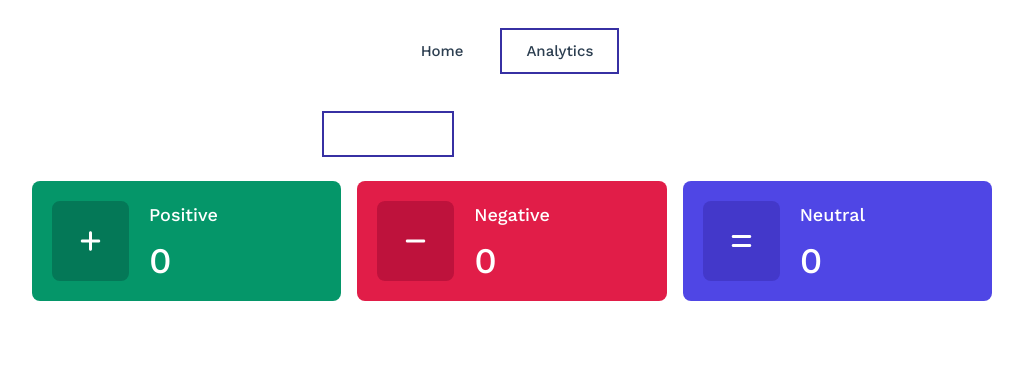
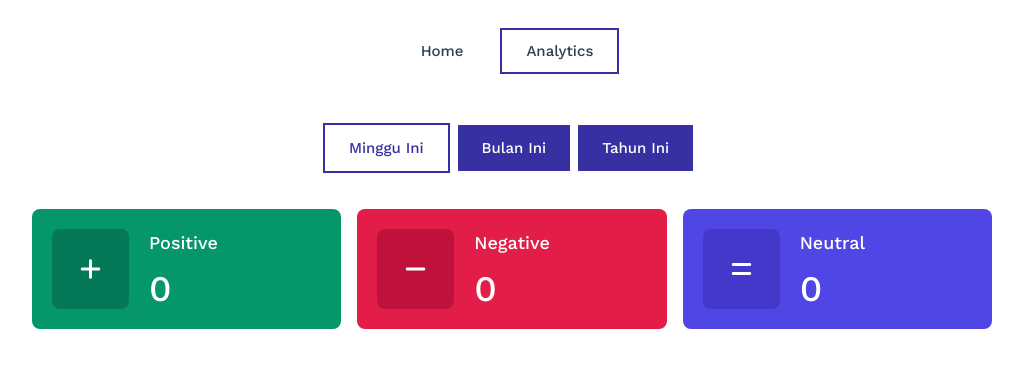
Before and after one commit to devryank/daily-activity, a Vue app: page /analytics in a window 1280 px wide. Shown: the top 368 px of the page, without its empty margins (128-1151 px from the left). Built offline with nearby package versions, Linux system fonts and the light colour scheme.

Commit message:
fix: handle button style for white and dark theme

```diff
--- a/src/views/AnalyticsView.vue
+++ b/src/views/AnalyticsView.vue
@@ -7,6 +7,7 @@ export default {
       db: null,
       ready: false,
       activities: [],
+      period: "week",
       totalActivities: 0,
       totalPositiveActivities: 0,
       totalNegativeActivities: 0,
@@ -117,41 +118,39 @@ export default {
 <template>
   <div class="grid grid-cols-12 gap-4 text-white">
     <div class="col-span-12 my-5 mx-auto">
-      <a
-        href=""
-        class="
-          mx-1
-          py-3
-          px-6
-          dark:bg-transparent
-          border-2 border-indigo-800
-          dark:text-white dark:hover:bg-indigo-600 dark:hover:border-indigo-600
+      <button
+        @click="getWeekActivities"
+        :class="
+          'mr-2 py-3 px-6' +
+          (period == 'week'
+            ? ' dark:bg-transparent border-2 border-indigo-800 text-indigo-800 dark:text-white dark:hover:bg-indigo-600 hover:border-indigo-600'
+            : ' bg-indigo-800 dark:text-white hover:bg-indigo-600')
         "
       >
         Minggu Ini
-      </a>
-      <a
-        href=""
-        class="
-          mx-1
-          py-3
-          px-6
-          dark:bg-indigo-800 dark:text-white dark:hover:bg-indigo-600
+      </button>
+      <button
+        @click="getMonthActivities"
+        :class="
+          'mr-2 py-3 px-6' +
+          (period == 'month'
+            ? ' dark:bg-transparent border-2 border-indigo-800 text-indigo-800 dark:text-white dark:hover:bg-indigo-600 hover:border-indigo-600'
+            : ' bg-indigo-800 dark:text-white hover:bg-indigo-600')
         "
       >
         Bulan Ini
-      </a>
-      <a
-        href=""
-        class="
-          mx-1
-          py-3
-          px-6
-          dark:bg-indigo-800 dark:text-white dark:hover:bg-indigo-600
+      </button>
+      <button
+        @click="getWeekActivities"
+        :class="
+          'mr-2 py-3 px-6' +
+          (period == 'year'
+            ? ' dark:bg-transparent border-2 border-indigo-800 dark:text-white hover:bg-indigo-600 hover:border-indigo-600'
+            : ' bg-indigo-800 dark:text-white hover:bg-indigo-600')
         "
       >
         Tahun Ini
-      </a>
+      </button>
     </div>
 
     <div class="col-span-4 bg-emerald-600 rounded-lg">
```
